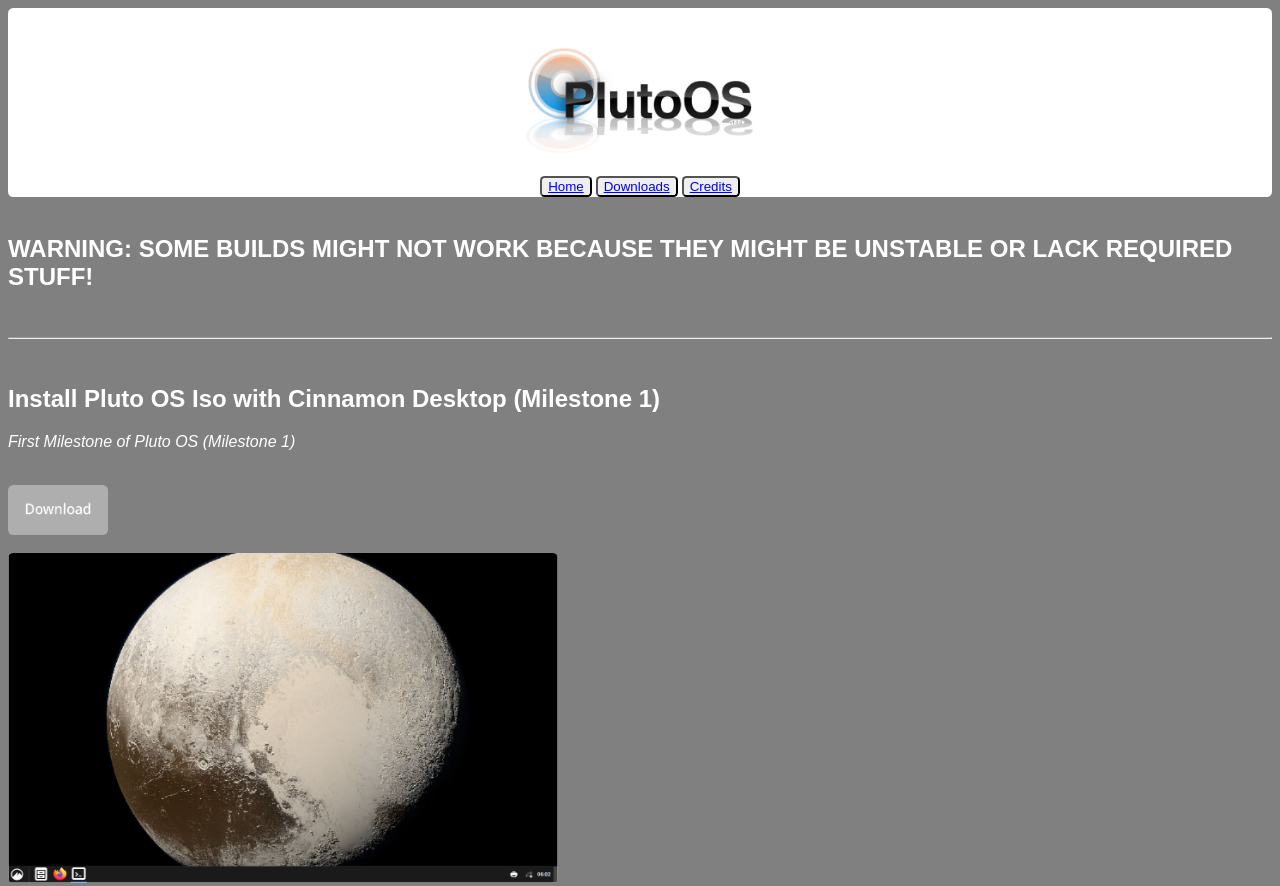
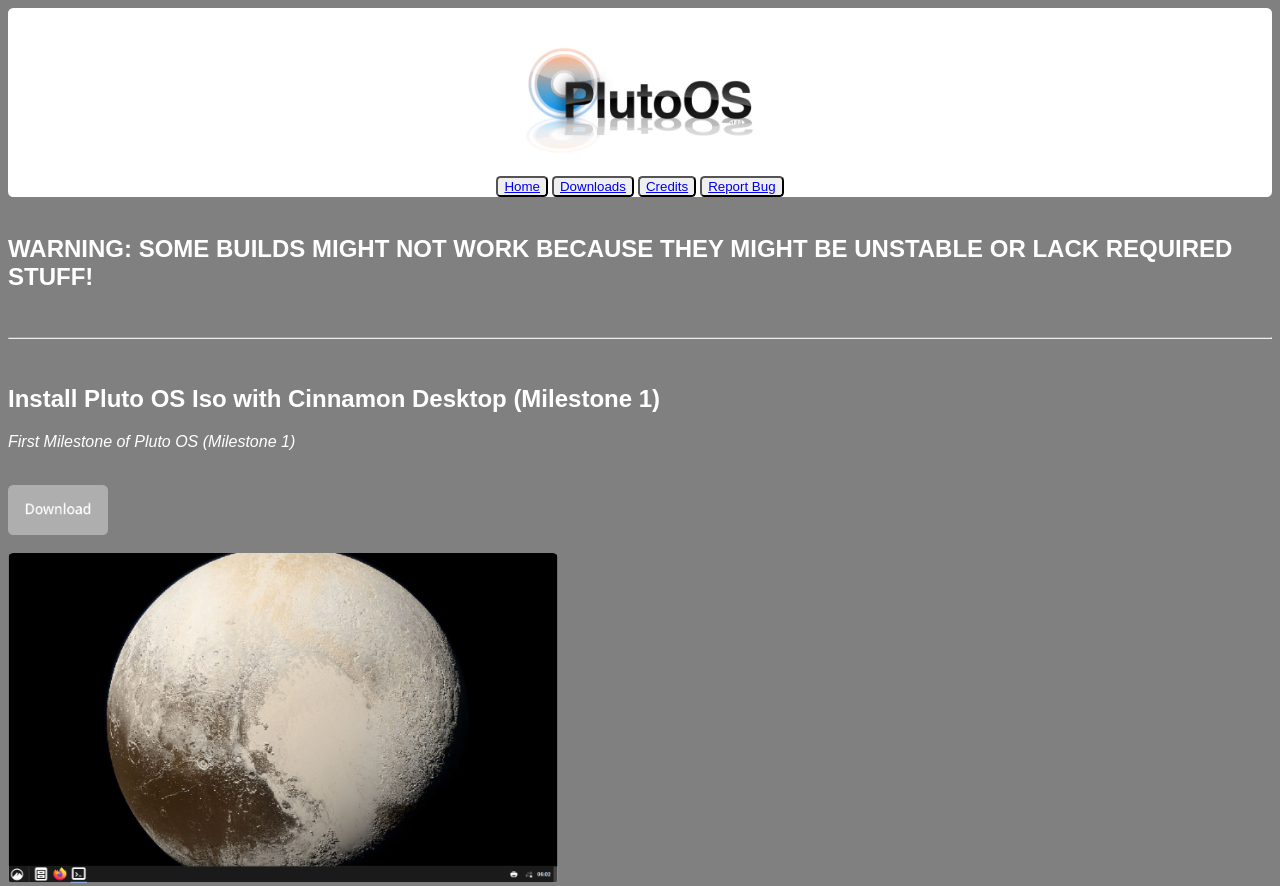
Before and after one commit to MintyFlinty000/PlutoOSLinux, a plain HTML site: page Builds.html in a window 1280 px wide. Shown: the top 886 px of the page. Drawn offline with Linux system fonts and the light colour scheme.

Commit message:
Update Builds.html

```diff
--- a/Builds.html
+++ b/Builds.html
@@ -36,6 +36,7 @@ body {
 <button><a href="index.html">Home</a></button>
 <button><a href="Downloads.html">Downloads</a></button>
 <button><a href="Credits.html">Credits</a></button>
+<button><a href="https://docs.google.com/forms/d/e/1FAIpQLSd7P53vV3_0zCwbAItyE32mfhFneOmNnaWYvpqpOjLBA7lq7A/viewform?usp=dialog">Report Bug</a></button>
 </center>
 </div>
 </head>
```
